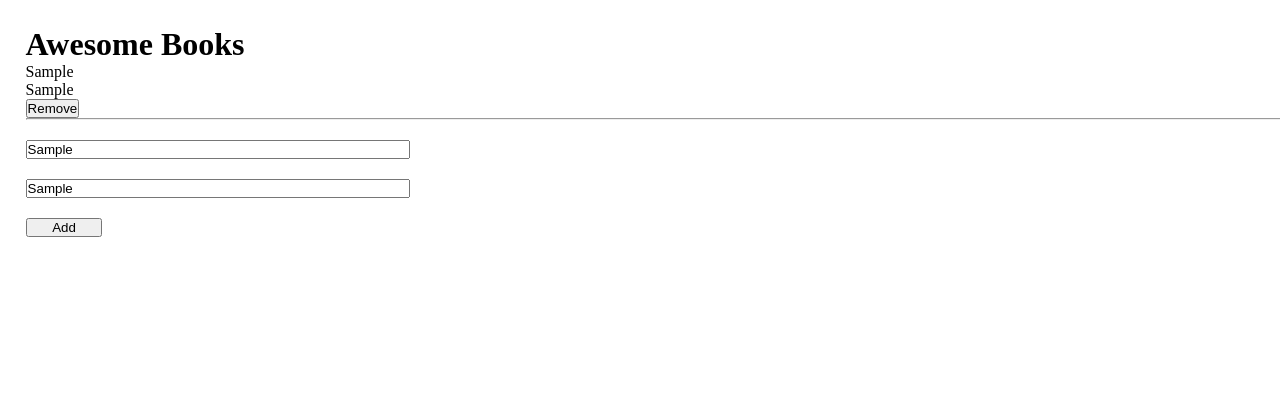
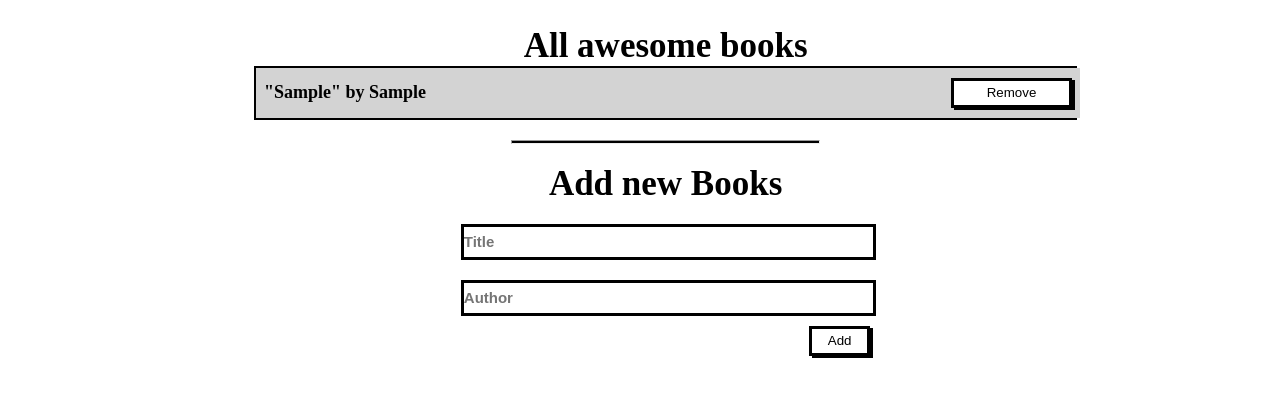
Before and after one commit to Anwaar12/Awesome-books, a website: page index.html in a window 1280 px wide. Both pictures are taken after typing "Sample", "Sample" into the empty fields and a click on the button "Add". Shown: the top 396 px of the page. Drawn offline with Linux system fonts and the light colour scheme.

Commit message:
Refactoring project to use Javascript classses

```diff
--- a/index.html
+++ b/index.html
@@ -9,12 +9,14 @@
 </head>
 <body>
     <div class="content">
-        <h1 class="heading">Awesome Books</h1>
+        <h1 class="heading">All awesome books</h1>
         <div class="books"></div>
+        <hr>
         <form class="form">
+            <h2 class="heading1">Add new Books</h2>
             <input type="text" id="title" name="title" placeholder="Title" required>
             <input type="text" id="author" name="author" placeholder="Author" required>
-            <button class="add-btn" type="button">Add</button>
+            <button class="add-btn" type="submit">Add</button>
         </form>
     </div>
     <script src="script.js"></script>
--- a/script.js
+++ b/script.js
@@ -1,59 +1,62 @@
-const addButton = document.getElementsByClassName('add-btn')[0];
-const addedSection = document.getElementsByClassName('books')[0];
-let books;
-
-addButton.addEventListener('click', (e) => {
-    e.preventDefault();
-    const title = document.getElementById('title').value.trim();
-    const author = document.getElementById('author').value.trim();
-    addBooks(title, author);
-    display();
-})
-
-const addBooks = (Title, Author) => {
-    if (Title !== '' && Author !== ''){
-        var obj = {
-            title: Title,
-            author: Author
-        };
-        books.push(obj);
-        localStorage.setItem('Books', JSON.stringify(books));
+class Book {
+    constructor(title, author) {
+        this.title = title;
+        this.author = author;
     }
 }
 
-window.addEventListener('DOMContentLoaded', () => {
-    display();
-});
+const book = document.getElementsByClassName('books')[0];
 
-function display() {
-    if (localStorage.getItem('Books') == null){
+class display {
+    static getBooks() {
+        let books;
+        if (localStorage.getItem('books') == null) {
           books = [];
         } else {
-        books = JSON.parse(localStorage.getItem('Books'));
+          books = JSON.parse(localStorage.getItem('books'));
+        }
+        return books;
       }
 
-    let display = ``;
-    books.forEach((addedSection, i) => {
-        display += `
-        <div>
-        <p>${addedSection.title}</p>
-        <p>${addedSection.author}</p>
-        <button onclick="removeBook(${i})">Remove</button>
-        <hr />
-        </div>
-        `;
+      static displayBooks() {
+        const books = display.getBooks();
+        let dp = '';
+        books.forEach((book, i) => {
+          dp += `
+              <div class="allbooks">
+              <p>"${book.title}" by ${book.author}</p>
+              <button class="removeBtn" onclick="display.removeBook(${i})">Remove</button>
+              </div>`;
         });
-    addedSection.innerHTML = display;
+        book.innerHTML = dp;
       }
 
-const removeBook = (id) => {
-    if (localStorage.getItem('Books') == null) {
-      books = [];
-    } else {
-      books = JSON.parse(localStorage.getItem('Books'));
+      static addBook() {
+        const titleInput = document.querySelector('#title').value;
+        const authorInput = document.querySelector('#author').value;
+        if (titleInput !== '' && authorInput !== '') {
+          const newBook = new Book(titleInput, authorInput);
+          const books = display.getBooks();
+          books.push(newBook);
+          localStorage.setItem('books', JSON.stringify(books));
+          this.displayBooks();
         }
+      }
+
+      static removeBook(id) {
+        const books = display.getBooks();
         const bookIndex = books.findIndex((item, i) => i === id);
         books.splice(bookIndex, 1);
-    localStorage.setItem('Books', JSON.stringify(books));
-    display();
-  };
+        localStorage.setItem('books', JSON.stringify(books));
+        this.displayBooks();
+      }
+}
+window.addEventListener('DOMContentLoaded', () => {
+    display.displayBooks();
+});
+  const form = document.querySelector('.form');
+  form.addEventListener('submit', (evt) => {
+    evt.preventDefault();
+    display.addBook();
+    form.reset();
+});
--- a/style.css
+++ b/style.css
@@ -8,17 +8,105 @@ body {
     height: 100vh;
     display: flex;
     flex-direction: column;
+    justify-content: flex-start;
+    align-items: center;
     margin: 2%;
 }
 
-.form {
-  width: 30%;
+.content {
+    width: 80%;
     display: flex;
     flex-direction: column;
+    justify-content: center;
+    align-items: center;
+}
+
+.heading {
+    text-align: center;
+    font-size: 35px;
+}
+
+hr {
+    width: 30%;
+    height: 2px;
+    margin-top: 20px;
+    background-color: black;
+}
+
+.books {
+    width: 80%;
+    border: 2px solid black;
+}
+
+.allbooks {
+    width: 98.65%;
+    display: flex;
+    justify-content: space-between;
+    align-items: center;
+    padding: 0 0.5rem 0 0.5rem;
+  }
+
+  .allbooks:nth-of-type(odd) {
+    background-color: #d3d3d3;
+    height: 50px;
+  }
+
+  .allbooks:nth-of-type(even) {
+    background-color: #fff;
+    height: 50px;
+  }
+
+.allbooks p {
+    font-size: 18px;
+    font-weight: 700;
+}
+
+.removeBtn {
+    width: 15%;
+    height: 30px;
+    border: 3px solid black;
+    background-color: white;
+    box-shadow: 3px 2px 0 black;
+}
+
+.form {
+    width: 40%;
+    display: flex;
+    flex-direction: column;
+    justify-content: center;
     gap: 20px;
     margin-top: 20px;
+    position: relative;
+}
+
+.heading1 {
+    text-align: center;
+    font-size: 35px;
 }
 
 .add-btn {
-  width: 20%;
+    width: 15%;
+    height: 30px;
+    border: 3px solid black;
+    background-color: white;
+    box-shadow: 3px 2px 0 black;
+    position: absolute;
+    bottom: -40px;
+    right: 0;
 }
+
+#title {
+    width: 100%;
+    height: 30px;
+    font-size: 15px;
+    font-weight: 700;
+    border: 3px solid black;
+}
+
+#author {
+    width: 100%;
+    height: 30px;
+    font-size: 15px;
+    font-weight: 700;
+    border: 3px solid black;
+}
```
Lines whose indentation alone changed are shown as unchanged.
